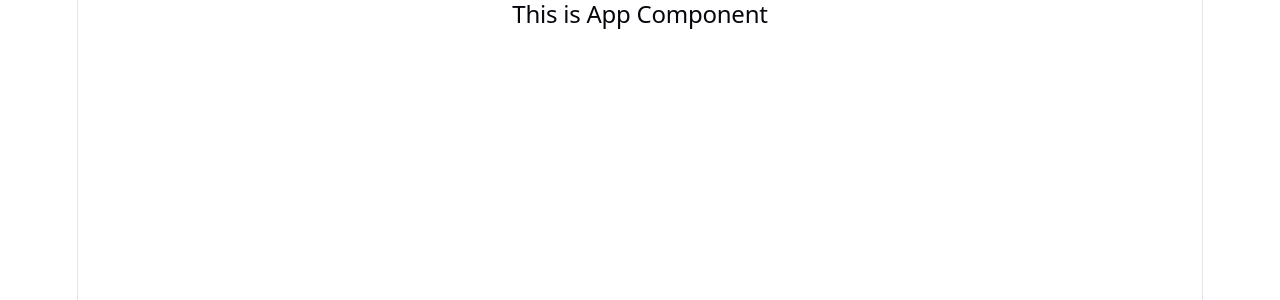
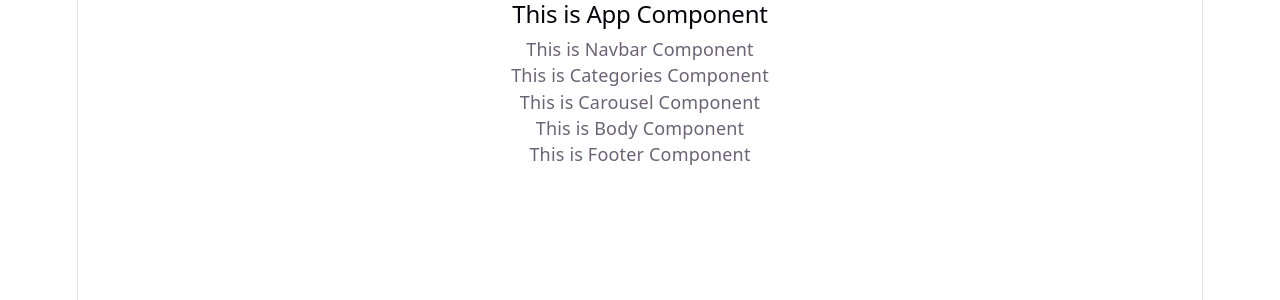
Before and after one commit to sanjaysamantra1/Eureka_React_17_oct_2026, a React (Vite) app in the folder react/react_project_1/: page / in a window 1280 px wide. Shown: the top 300 px of the page. Built offline with nearby package versions, Linux system fonts and the light colour scheme.

Commit message:
components

```diff
--- a/react/react_project_1/package.json
+++ b/react/react_project_1/package.json
@@ -4,6 +4,7 @@
   "version": "0.0.0",
   "type": "module",
   "scripts": {
+    "start": "vite",
     "dev": "vite",
     "build": "vite build",
     "lint": "eslint .",
--- a/react/react_project_1/src/App.jsx
+++ b/react/react_project_1/src/App.jsx
@@ -1,8 +1,20 @@
 /*
    Component : is a function that returns some HTML elements to be displayed
+   Component : Part of a webpage
 */
+import Navbar from './components/navbar/Navbar.jsx';
+import Categories from './components/categories/Categories.jsx';
+import Carousel from './components/carousel/Carousel.jsx';
+import Body from './components/body/Body.jsx';
+import Footer from './components/footer/Footer.jsx';
+
 export default function App() {
   return <div>
     <h2>This is App Component</h2>
+    <Navbar />
+    <Categories></Categories>
+    <Carousel />
+    <Body />
+    <Footer />
   </div>
 }
--- /dev/null
+++ b/react/react_project_1/src/components/body/Body.jsx
@@ -0,0 +1,3 @@
+export default function Body() {
+    return <div>This is Body Component</div>
+}
--- /dev/null
+++ b/react/react_project_1/src/components/carousel/Carousel.jsx
@@ -0,0 +1,3 @@
+export default function Carousel() {
+    return <div>This is Carousel Component</div>
+}
--- /dev/null
+++ b/react/react_project_1/src/components/categories/Categories.jsx
@@ -0,0 +1,3 @@
+export default function Categories() {
+    return <div>This is Categories Component</div>
+}
--- /dev/null
+++ b/react/react_project_1/src/components/footer/Footer.jsx
@@ -0,0 +1,3 @@
+export default function Footer() {
+    return <div>This is Footer Component</div>
+}
--- /dev/null
+++ b/react/react_project_1/src/components/navbar/Navbar.jsx
@@ -0,0 +1,3 @@
+export default function Navbar() {
+    return <div>This is Navbar Component</div>
+}
```
